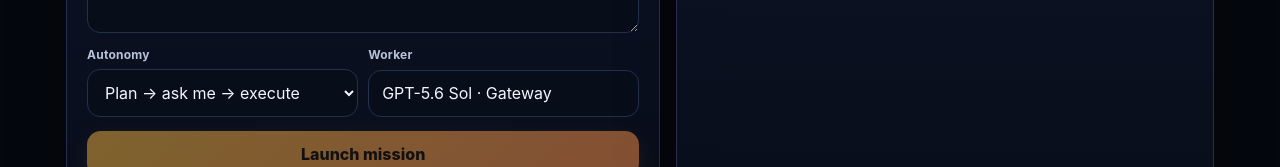
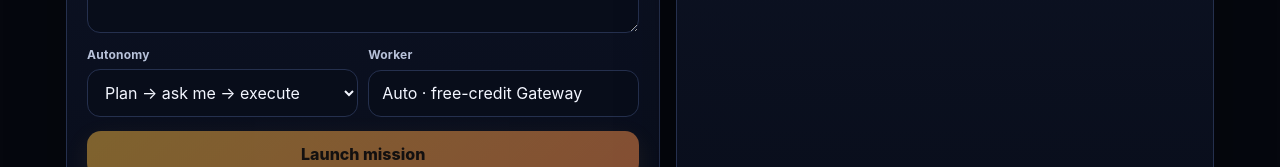
Before and after one commit to garrettmclain96-prog/McLain-system-, a Next.js app in the folder agent/: page / in a window 1280 px wide. Shown: the part 528-695 px from the top of the page. Built offline with nearby package versions, Linux system fonts and the light colour scheme.

Commit message:
Label Agent OS automatic model router

```diff
--- a/agent/app/page.js
+++ b/agent/app/page.js
@@ -287,7 +287,7 @@ export default function Home() {
                 </div>
                 <div className="field">
                   <label>Worker</label>
-                  <div className="input" aria-label="worker model">GPT-5.6 Sol · Gateway</div>
+                  <div className="input" aria-label="worker model">Auto · free-credit Gateway</div>
                 </div>
               </div>
 
```
